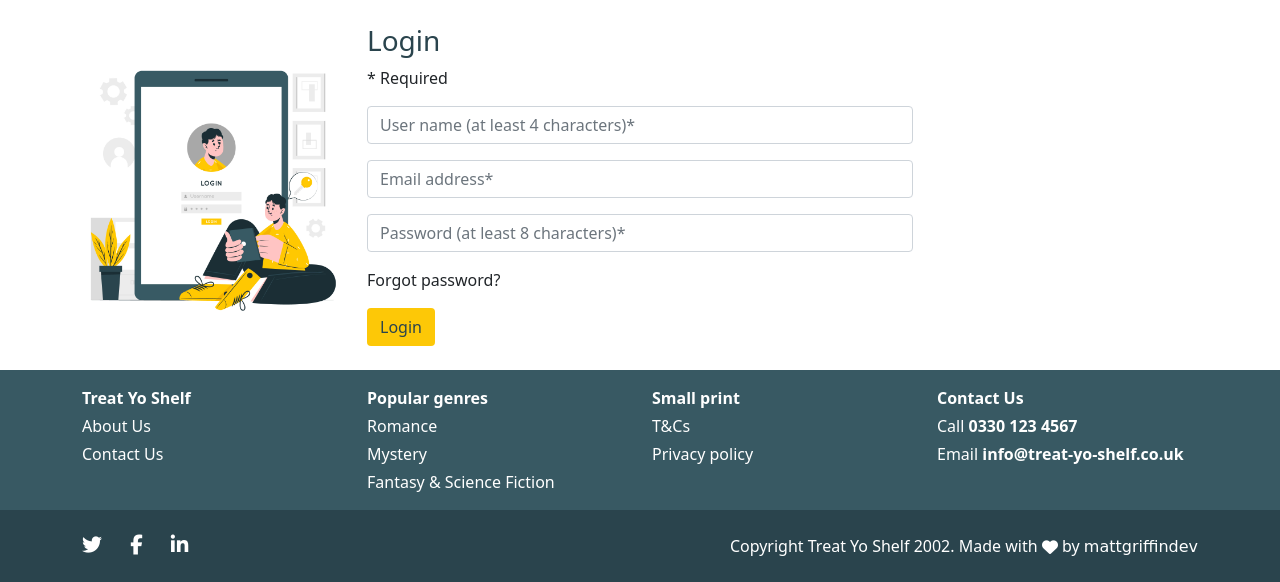
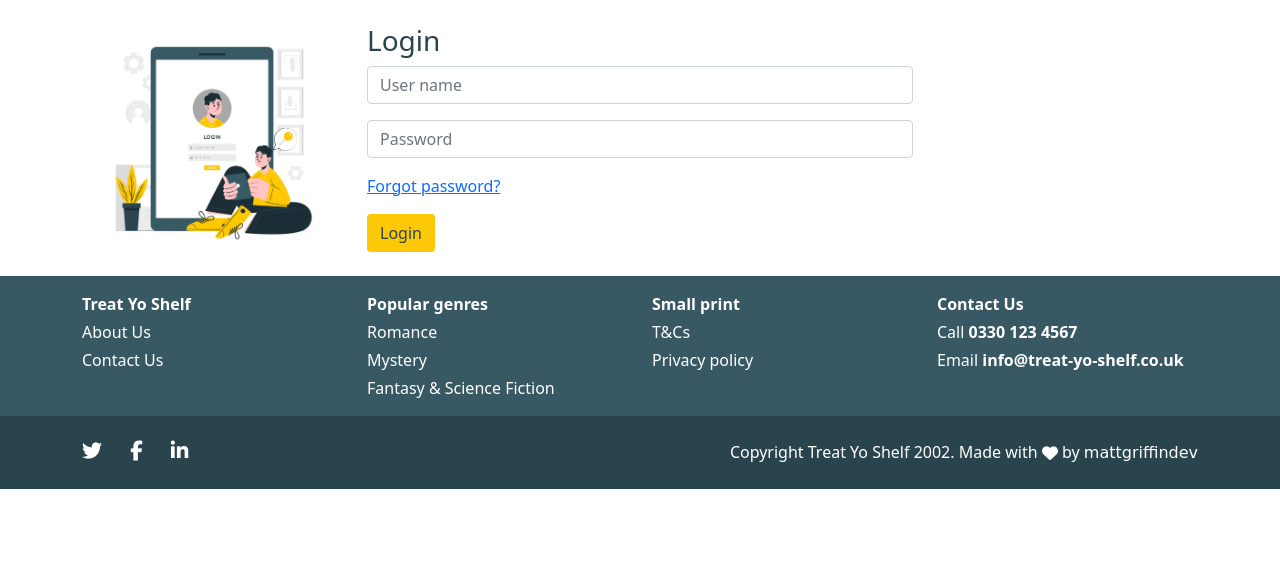
Before and after one commit to mattgriffindev/treat-yo-shelf, a Flask app: page /login in a window 1280 px wide. Shown: the part 80-662 px from the top of the page. Run offline with Flask 2, Linux system fonts and the light colour scheme; some libraries are stand-ins or nearby versions; some web fonts are replaced.

Commit message:
Amend input fields

```diff
--- a/templates/login.html
+++ b/templates/login.html
@@ -11,21 +11,16 @@
 				</div>
 				<div class="col-12 col-md-6 login-col">
 					<h2 class="login-register">Login</h2>
-					<p>* Required</p>
 					<form>
 						<div class="mb-3">
                             <input type="text" class="form-control" id="user-name"
-                                placeholder="User name (at least 4 characters)*" minlength="4" required>
-                        </div>
-						<div class="mb-3">
-                            <input type="email" class="form-control" id="email-address"
-                                placeholder="Email address*" required>
+                                placeholder="User name" required>
                         </div>
 						<div class="mb-3">
                             <input type="email" class="form-control" id="password"
-                                placeholder="Password (at least 8 characters)*" minlength="8" required>
+                                placeholder="Password" required>
                         </div>
-						<p>Forgot password?</p>
+						<p><a href="{{ url_for('index') }}">Forgot password?</a></p>
 						<button type="submit" class="btn btn-main" aria-label="Login">Login</button>
 					</form>
 				</div>
```
